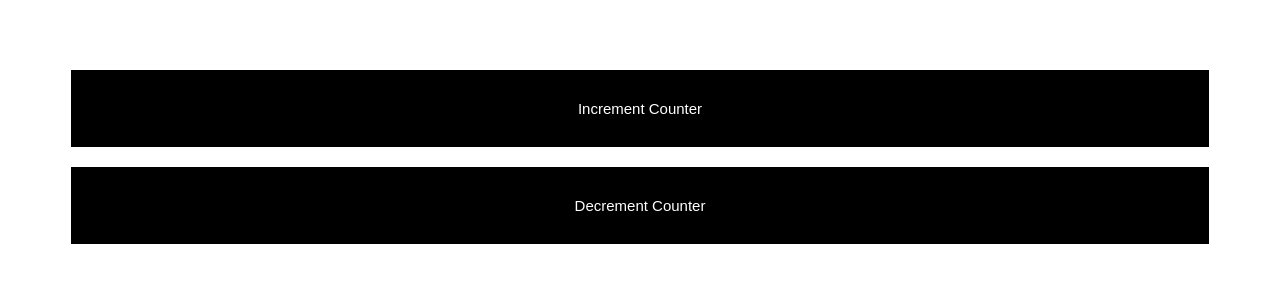
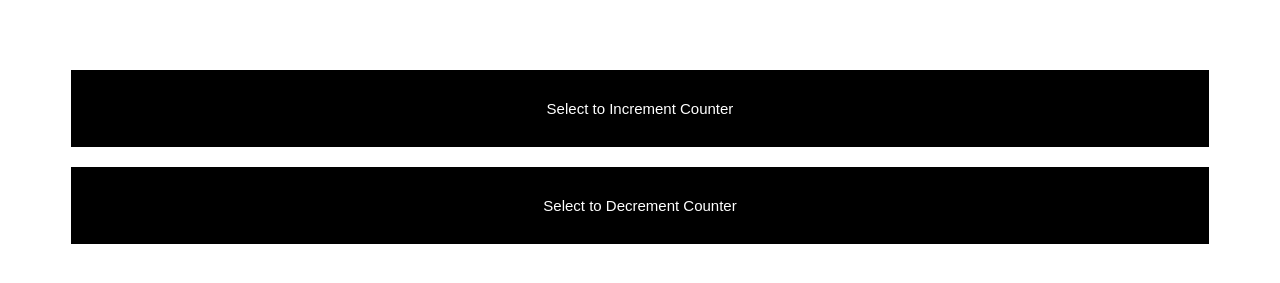
Before and after one commit to Chasecooler/counter3, a React (Create React App) app: page / in a window 1280 px wide. Shown: the part 167-450 px from the top of the page. Built offline with nearby package versions, Linux system fonts and the light colour scheme.

Commit message:
increment

```diff
--- a/src/App.js
+++ b/src/App.js
@@ -9,14 +9,21 @@ class Counter extends Component {
         count: 0,
       };
     }
+
+    increment =() => {
+      this.setState ({
+        count: this.state.count + 1
+      })
+
+    };
   render () {
     return(
       <div className="container">
         <div className="navbar">Counter.js</div>
         <div className="counter">
           <h1>{this.state.count}</h1>
-          <button type="button">Increment Counter</button>
-          <button type="button">Decrement Counter</button>
+          <button type="button" onClick={this.increment}>Select to Increment Counter</button>
+          <button type="button">Select to Decrement Counter</button>
         </div>
       </div>
       // <div>TEST</div>
```
